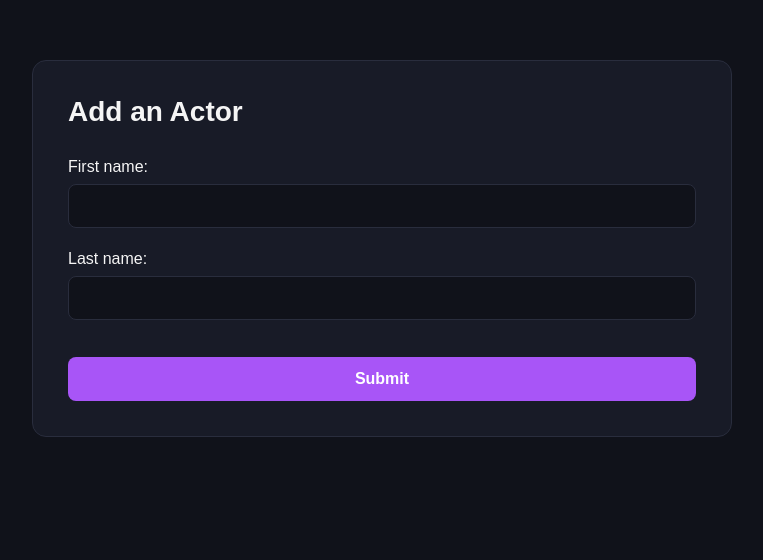
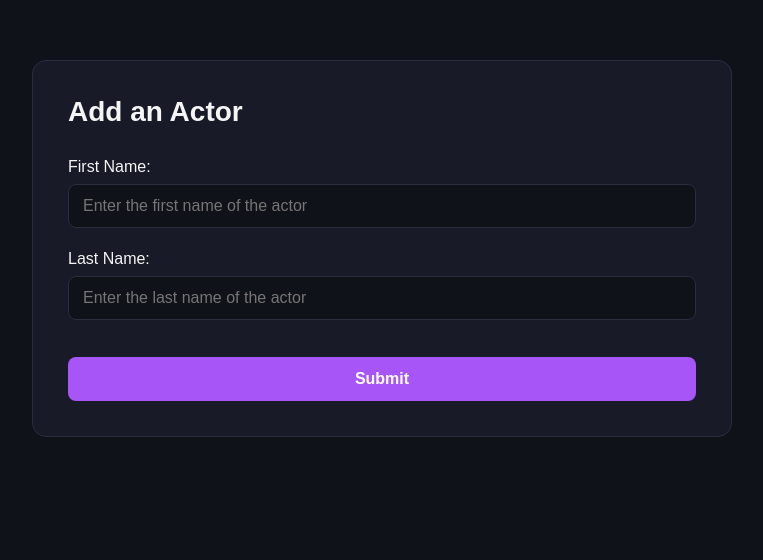
Before and after one commit to ralitsa-code/mymovieproject, a Django app: page /movies/add_actor/ in a window 1280 px wide. Shown: the part 79-639 px from the top of the page, without its empty margins (258-1021 px from the left). Run offline with Django 5.2, Linux system fonts and the light colour scheme; the visitor is signed in with stand-in values (Sample User, id 1); parts of the project's set-up code (start-up, migrations or seed data) failed here and were passed over.

Commit message:
Improve movie forms and genre validation

```diff
--- a/movies/forms.py
+++ b/movies/forms.py
@@ -49,7 +49,7 @@ class MovieCreateForm(forms.ModelForm):
 
         error_messages = {
             'title': {
-                'required': 'Please enter a movie title!!!',
+                'required': 'Please enter a movie title!',
             },
             'description': {
                 'required': 'Please enter a movie description.',
@@ -65,18 +65,73 @@ class MovieDeleteForm(DisabledFieldsMixin, MovieCreateForm):
 
 
 class GenreCreateForm(forms.ModelForm):
+    def __init__(self, *args, **kwargs):
+        super().__init__(*args, **kwargs)
+        self.fields['name'].widget.attrs['placeholder'] = 'Enter genre name'
+
     class Meta:
         model = Genre
         fields = ['name']
 
+        labels = {
+            'name' : 'Genre Name',
+        }
+
+
+
+        error_messages = {
+            'name': {
+                'required': 'Please enter a genre name!'
+            },
+        }
+
 
 class ActorCreateForm(forms.ModelForm):
+    def __init__(self, *args, **kwargs):
+        super().__init__(*args, **kwargs)
+        self.fields['first_name'].widget.attrs['placeholder'] = 'Enter the first name of the actor'
+        self.fields['last_name'].widget.attrs['placeholder'] = 'Enter the last name of the actor'
+
     class Meta:
         model = Actor
         fields = ['first_name', 'last_name']
 
+        labels = {
+            'first_name' : 'First Name',
+            'last_name' : 'Last Name',
+        }
+
+        error_messages = {
+            'first_name': {
+                'required': 'Please enter the first name of the actor!'
+            },
+            'last_name': {
+                'required': 'Please enter the last name of the actor!'
+            }
+        }
+
 
 class DirectorCreateForm(forms.ModelForm):
+    def __init__(self, *args, **kwargs):
+        super().__init__(*args, **kwargs)
+        self.fields['first_name'].widget.attrs['placeholder'] = 'Enter the first name of the director'
+        self.fields['last_name'].widget.attrs['placeholder'] = 'Enter the last name of the director'
+
     class Meta:
         model = Director
         fields = ['first_name', 'last_name']
+
+        labels = {
+            'first_name' : 'First Name',
+            'last_name' : 'Last Name',
+        }
+
+
+        error_messages = {
+            'first_name': {
+                'required': 'Please enter the first name of the director!'
+            },
+            'last_name' : {
+                'required': 'Please enter the last name of the director!'
+            }
+        }
--- a/movies/models.py
+++ b/movies/models.py
@@ -36,7 +36,7 @@ class ApprovalModel(models.Model):
 
 
 class Genre(ApprovalModel):
-    name = models.CharField(max_length=200)
+    name = models.CharField(max_length=200, unique=True)
 
     def __str__(self):
         return self.name
--- a/templates/movies/actor_create.html
+++ b/templates/movies/actor_create.html
@@ -7,7 +7,7 @@
 {% endblock %}
 {% block content %}
     <section class="movie-form-section">
-        <form class="movie-form" method="post">
+        <form class="movie-form" method="post" novalidate>
             <div class="movie-form-container">
                 <h1>Add an Actor</h1>
                 {% csrf_token %}
--- a/templates/movies/director_create.html
+++ b/templates/movies/director_create.html
@@ -7,7 +7,7 @@
 {% endblock %}
 {% block content %}
     <section class="movie-form-section">
-        <form class="movie-form" method="post">
+        <form class="movie-form" method="post" novalidate>
             <div class="movie-form-container">
                 <h1>Add a Director</h1>
                 {% csrf_token %}
--- a/templates/movies/genre_create.html
+++ b/templates/movies/genre_create.html
@@ -7,7 +7,7 @@
 {% endblock %}
 {% block content %}
     <section class="movie-form-section">
-        <form class="movie-form" method="post">
+        <form class="movie-form" method="post" novalidate>
             <div class="movie-form-container">
                 <h1>Add a Genre</h1>
                 {% csrf_token %}
```
Also changed, not shown: movies/migrations/0006_alter_genre_name.py (added).
